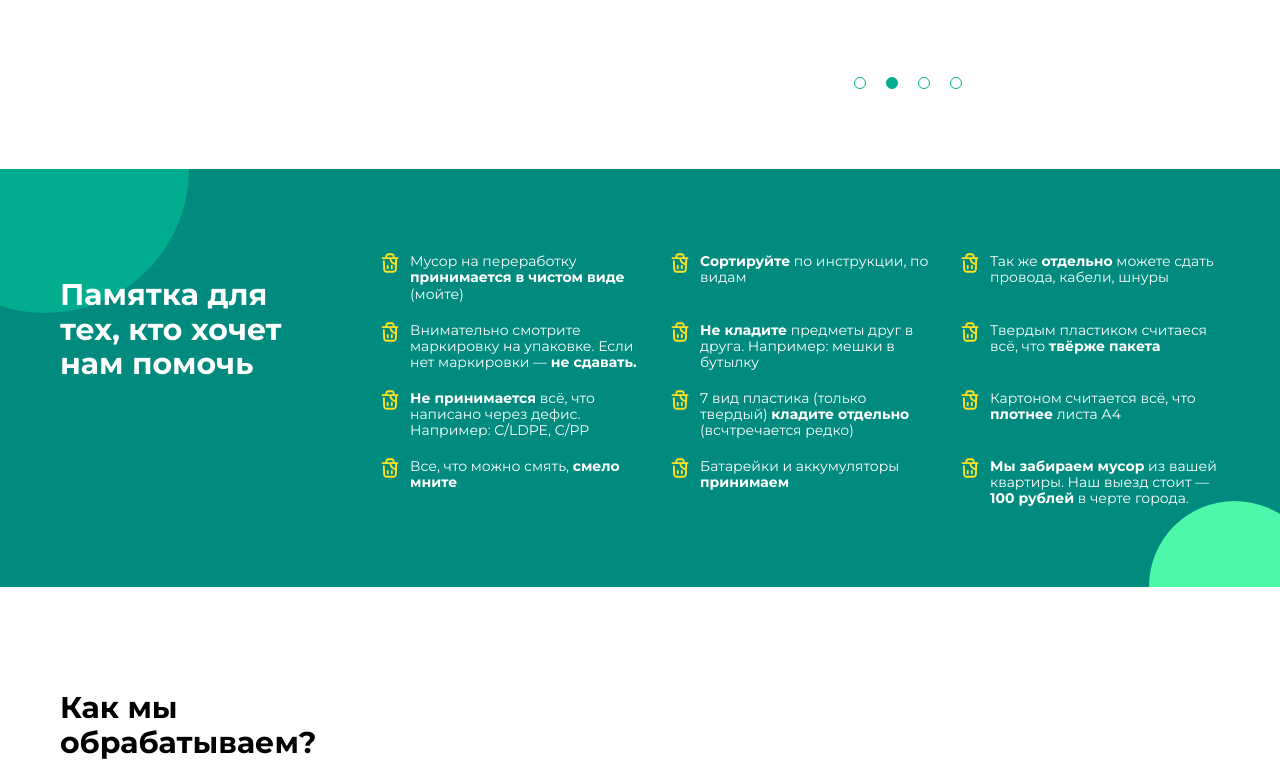
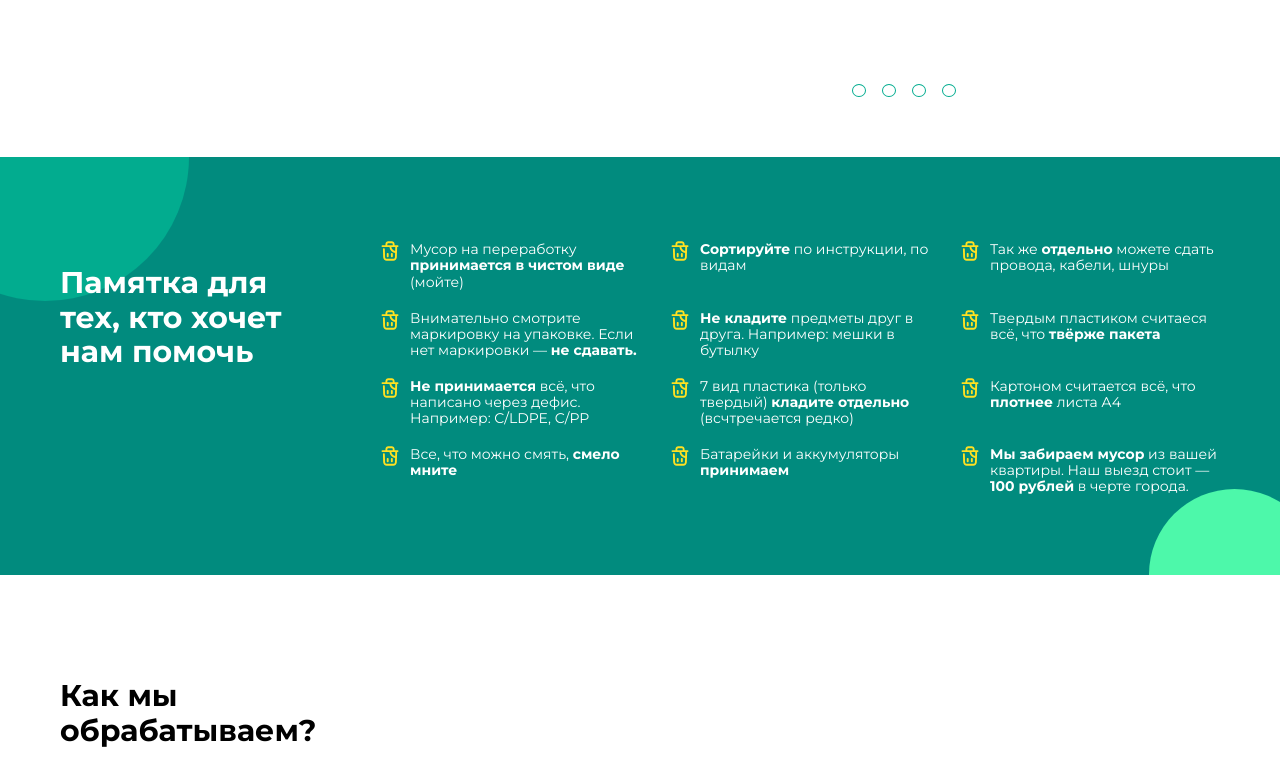
Before and after one commit to Diogen1543/MycopGoodbye, a plain HTML site: page index.html in a window 1280 px wide. Shown: the part 1352-2115 px from the top of the page. Drawn offline with nearby package versions, Linux system fonts and the light colour scheme.

Commit message:
доработан слайдер, отображение элементов скрытых

```diff
--- a/blocks/about/about.css
+++ b/blocks/about/about.css
@@ -86,21 +86,7 @@
     justify-content: center;
     margin: 80px 0;
 }
-.about__curcle{
-    border: 1px solid #02AC8F;
-    width: 10px;
-    height: 10px;
-    border-radius: 50%;
-    margin-right: 20px;
-}
 
-.about__curcle:last-child{
-    margin-right: 0;
-}
-
-.about__curcle_active{
-    background-color: #02AC8F;
-}
 
 
 @media screen and (max-width:1000px){
--- a/blocks/work/work.css
+++ b/blocks/work/work.css
@@ -68,6 +68,10 @@
     margin-bottom: 10px;
 }
 
+.work__item:hover .work__hover{
+    display: block;
+}
+
 @media screen and (max-width:950px){
     .work__items{
         margin: 32px 0 50px 0;
--- a/index.html
+++ b/index.html
@@ -124,16 +124,13 @@
             <div slider class="about__slider-img">
                 <img src="images/about/slider.png" alt="уброка" class="about__img">
                 <img src="images/about/slider.png" alt="уброка" class="about__img">
+                <img src="images/about/slider.png" alt="уброка" class="about__img">
+                <img src="images/about/slider.png" alt="уброка" class="about__img">
             </div>
             <div class="about__slider-button about__slider-button_left"></div>
             <div class="about__slider-button about__slider-button_right"></div>
 
-            <div class="about__slider-curcle">
-                <div class="about__curcle"></div>
-                <div class="about__curcle about__curcle_active"></div>
-                <div class="about__curcle"></div>
-                <div class="about__curcle"></div>
-            </div>
+            <div class="about__slider-curcle"></div>
         </div>
     </div>
 
@@ -258,7 +255,7 @@
                 <img src="images/work/Frame3.png" alt="коробка" class="work__icon">
            </div>
             <p class="work__text">Храним</p>
-            <div class="work__hover work__hover_active">
+            <div class="work__hover">
                 <p class="work__text-hover">До сортировки весь мусор хранится на нашем складе</p>
                 <img src="images/work/arrow.svg" alt="стрелка" class="work__text-arrow">
             </div>
--- a/js/index.js
+++ b/js/index.js
@@ -1,27 +1,18 @@
 const navButton = document.querySelector('.header__nav-mini');
 const nav = document.querySelector('.header__nav-links');
 const workItem = document.querySelector('.work__item');
-const workHover = document.querySelector('.work__hover');
-
 
 navButton.addEventListener('click', ()=>{
     event.preventDefault();
     nav.classList.toggle('header__nav-links_mobile');
     navButton.classList.toggle('header__nav-mini_active');
-})
-
-
-function hoverWorkItem(item){
-     item.classList.toggle('work__hover_active')
-}
-workItem.addEventListener('mouseover', hoverWorkItem(workHover));
-
+});
 
 /* Slider */
 $(function() {
 
    $("[slider]").slick({
-       // dots: true,
+        dots: true,
         infinite: true,
         speed: 300,
         slidesToShow: 1,
--- a/vendor/slick-arrow/slick-arrow.css
+++ b/vendor/slick-arrow/slick-arrow.css
@@ -39,6 +39,36 @@
     transform: rotate(-135deg);
 }
 
+.slick-dots{
+    display: flex;
+    position: absolute;
+    bottom: -100px;
+    left: 40%;
+
+    margin: 0;
+    padding: 0;
+}
+
+.slick-dots li{
+    list-style: none;
+}
+
+.slick-dots button{
+    background-color:  #fff;
+    border: 1px solid #02AC8F;
+    margin-right: 16px;
+    border-radius: 50%;
+    width: 10px;
+    height: 13px;
+    font-size: 0;
+    outline: none;
+}
+
+.slick-dots button:hover{
+    background-color: #02AC8F;
+    outline: none;
+    border: none;
+}
 
 @media screen and (max-width:1100px){
     .slick-arrow{
@@ -52,9 +82,13 @@
     }
 }
 
-@media screen and (max-width:500px){
+@media screen and (max-width:575px){
     .slick-arrow:after{
         width: 0;
         height: 0;
     }
+
+    .slick-dots{
+        bottom: -30px;
+    }
 }
```
